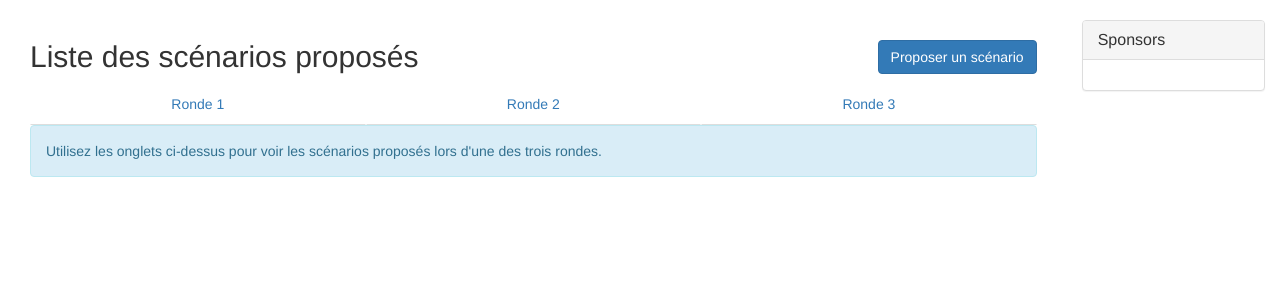
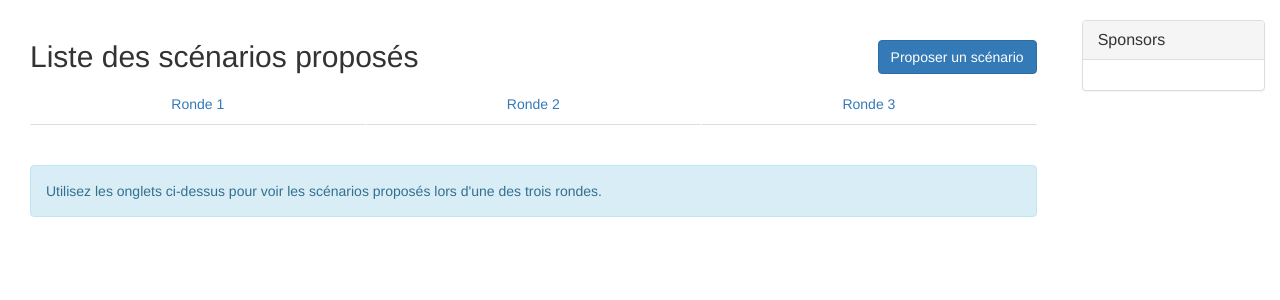
Before and after one commit to Faerix/faerix-website, a Django app: page /ronde/0 in a window 1280 px wide. Shown: the part 52-352 px from the top of the page. Run offline with Django 3.2, Linux system fonts and the light colour scheme; data that the repository does not hold is empty; some libraries are stand-ins or nearby versions.

Commit message:
amélioration esthétique

```diff
--- a/conv/templates/conv/ronde.html
+++ b/conv/templates/conv/ronde.html
@@ -17,6 +17,7 @@
         </div>
     </div>
     {% if ronde < 1 or ronde > 3 %}
+    <div style="padding: 20px;"></div>
     <div class=row>
         <div class=container-fluid>
             <div class="alert alert-info" role=alert>Utilisez les onglets ci-dessus pour voir les scénarios proposés lors d'une des trois rondes.</div>
```
